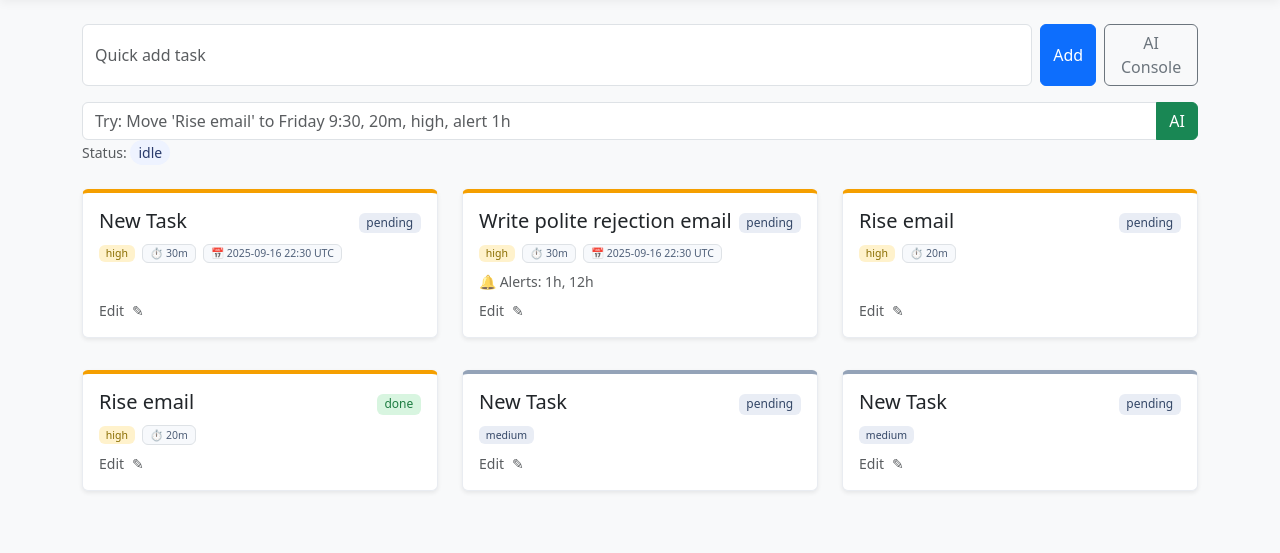
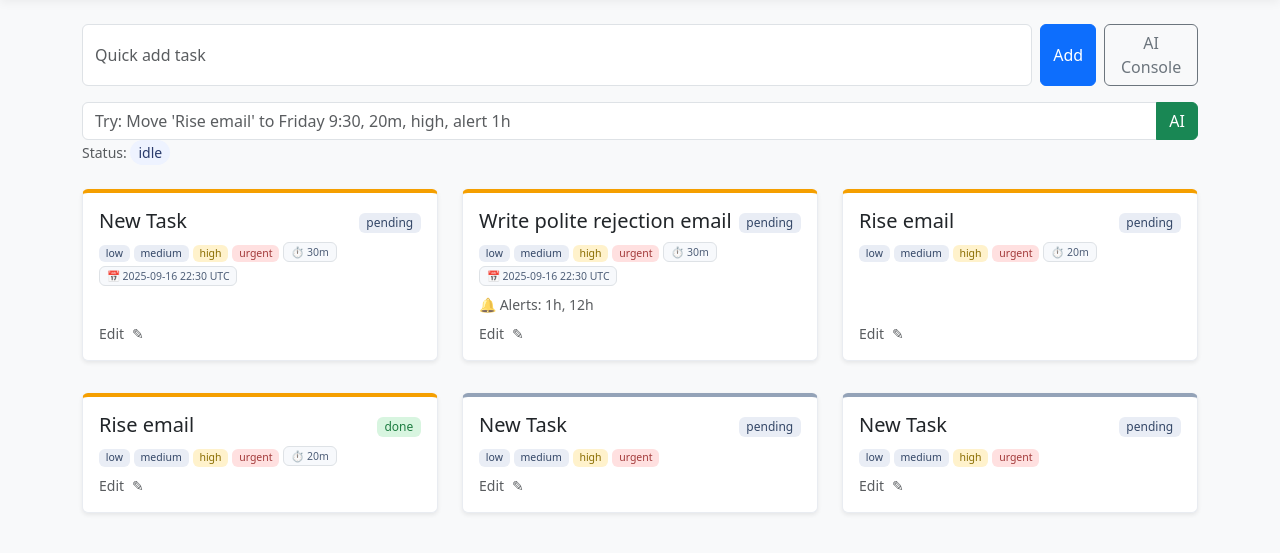
Before and after one commit to zendah21/notes-with-ai, a Flask app: page / in a window 1280 px wide. Shown: the part 56-609 px from the top of the page. Run offline with Flask 3, Linux system fonts and the light colour scheme; some libraries are stand-ins or nearby versions.

Commit message:
Activate card actions (HTMX): priority/status/edit/delete; add Task.description+migration; improve card CSS/colors; return partials for HX requests

```diff
--- a/ai_notes/templates/tasks/item_row.html
+++ b/ai_notes/templates/tasks/item_row.html
@@ -18,10 +18,25 @@
       <div class="mb-2" style="color:#4a5568; white-space:pre-wrap;">{{ task.description }}</div>
       {% endif %}
 
-      <div class="mb-2 small text-muted">
+      <div class="mb-2 small text-muted d-flex align-items-center flex-wrap gap-1">
         {% set pr_cls = 'secondary' %}
         {% if pr == 'high' %}{% set pr_cls = 'warning' %}{% elif pr == 'urgent' %}{% set pr_cls = 'danger' %}{% elif pr == 'low' %}{% set pr_cls = 'secondary' %}{% else %}{% set pr_cls = 'secondary' %}{% endif %}
-        <span class="badge text-bg-{{ pr_cls }} me-1">{{ task.priority }}</span>
+        <form hx-post="/tasks/{{task.id}}/priority" hx-target="#task-card-{{task.id}}" hx-swap="outerHTML" class="d-inline">
+          <input type="hidden" name="priority" value="low">
+          <button type="submit" class="badge text-bg-secondary border-0">low</button>
+        </form>
+        <form hx-post="/tasks/{{task.id}}/priority" hx-target="#task-card-{{task.id}}" hx-swap="outerHTML" class="d-inline">
+          <input type="hidden" name="priority" value="medium">
+          <button type="submit" class="badge text-bg-secondary border-0">medium</button>
+        </form>
+        <form hx-post="/tasks/{{task.id}}/priority" hx-target="#task-card-{{task.id}}" hx-swap="outerHTML" class="d-inline">
+          <input type="hidden" name="priority" value="high">
+          <button type="submit" class="badge text-bg-warning border-0">high</button>
+        </form>
+        <form hx-post="/tasks/{{task.id}}/priority" hx-target="#task-card-{{task.id}}" hx-swap="outerHTML" class="d-inline">
+          <input type="hidden" name="priority" value="urgent">
+          <button type="submit" class="badge text-bg-danger border-0">urgent</button>
+        </form>
         {% if task.estimated_duration_minutes %}
           <span class="badge text-bg-light border me-1">⏱ {{ task.estimated_duration_minutes }}m</span>
         {% endif %}
@@ -54,9 +69,10 @@
               <textarea class="form-control form-control-sm" name="description" rows="3" placeholder="Description">{{ task.description or '' }}</textarea>
             </div>
             <div class="d-flex gap-2">
-              <button class="btn btn-sm btn-primary" type="submit">Save</button>
-              <a class="btn btn-sm btn-outline-secondary" href="/tasks/{{task.id}}/toggle">{{ 'Reopen' if task.status=='done' else 'Complete' }}</a>
-              <a class="btn btn-sm btn-outline-danger" href="/tasks/{{task.id}}/delete" onclick="return confirm('Delete this task?')">Delete</a>
+              <button class="btn btn-sm btn-primary" type="submit" hx-post="/tasks/{{task.id}}/edit" hx-target="#task-card-{{task.id}}" hx-swap="outerHTML">Save</button>
+              <button class="btn btn-sm btn-outline-secondary" type="button" hx-post="/tasks/{{task.id}}/toggle" hx-target="#task-card-{{task.id}}" hx-swap="outerHTML">{{ 'Reopen' if task.status=='done' else 'Complete' }}</button>
+              <button class="btn btn-sm btn-outline-secondary" type="button" hx-post="/tasks/{{task.id}}/status" hx-vals='{"status":"in_progress"}' hx-target="#task-card-{{task.id}}" hx-swap="outerHTML">In&nbsp;Progress</button>
+              <button class="btn btn-sm btn-outline-danger" type="button" hx-post="/tasks/{{task.id}}/delete" hx-target="#task-card-{{task.id}}" hx-swap="outerHTML" onclick="return confirm('Delete this task?')">Delete</button>
             </div>
           </form>
         </details>
```
Also changed, not shown: ai_notes/db.py (+5 -5 lines), ai_notes/routes.py (+45 -3 lines), instance/ai_notes.db.
